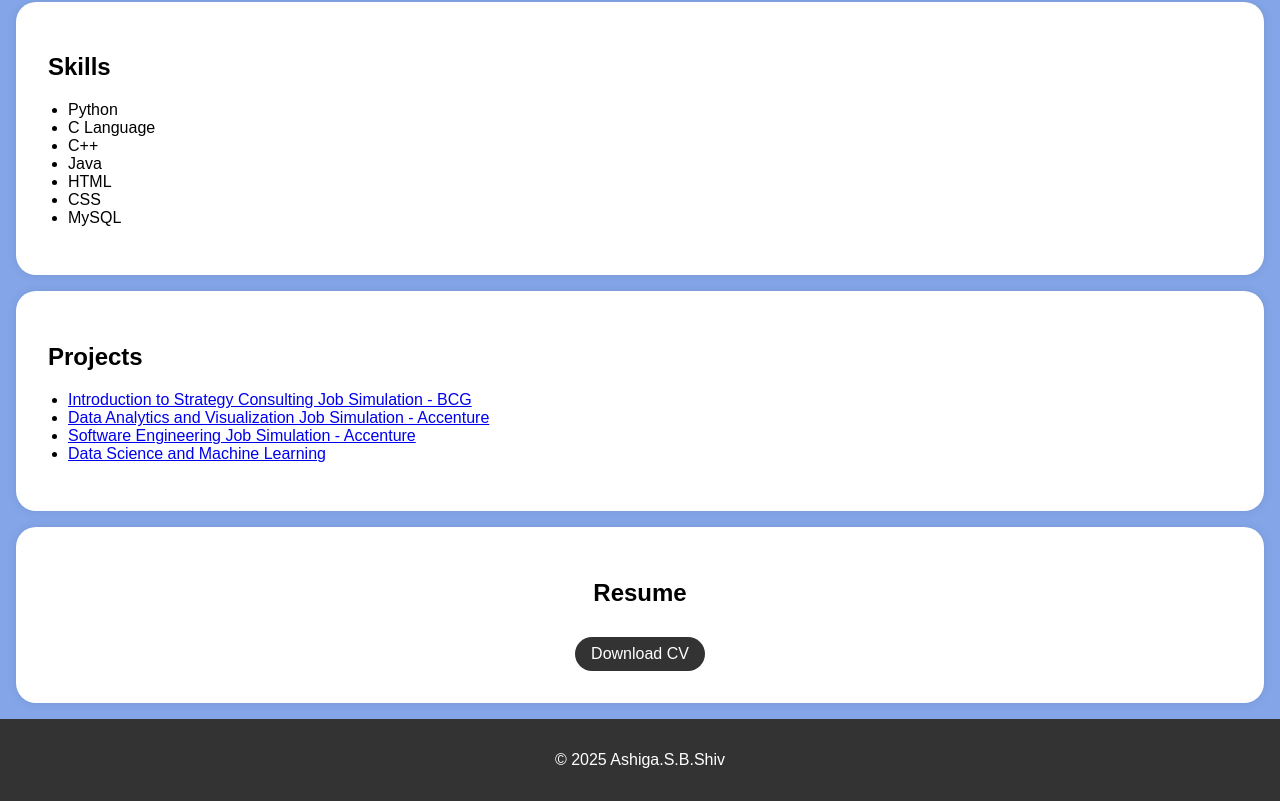
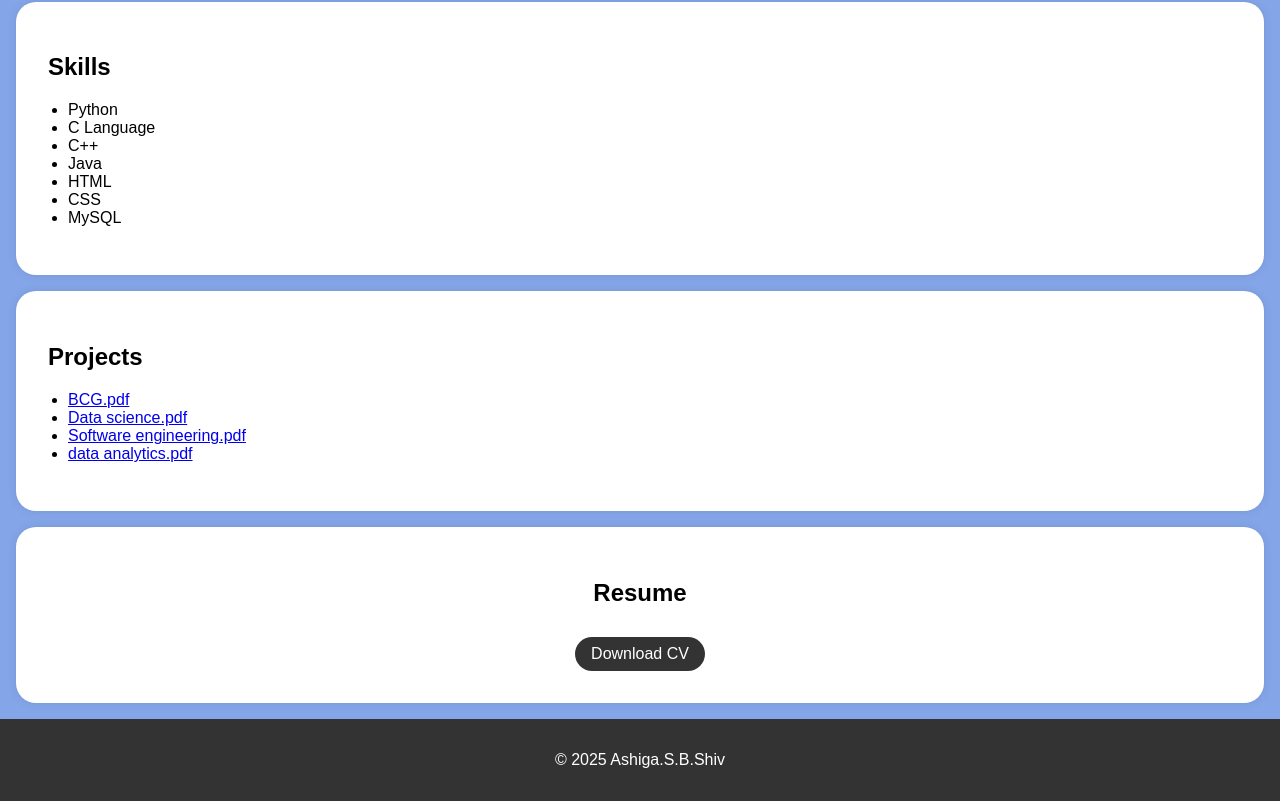
Before and after one commit to AshigaShiv/Portfolio, a plain HTML site: page index.html in a window 1280 px wide. Shown: the part 624-1425 px from the top of the page. Drawn offline with Linux system fonts and the light colour scheme.

Commit message:
index.html

```diff
--- a/index.html
+++ b/index.html
@@ -145,10 +145,10 @@
         <div class="section-content">
             <h2>Projects</h2>
             <ul>
-                <li><a href="#">Introduction to Strategy Consulting Job Simulation - BCG</a></li>
-                <li><a href="#">Data Analytics and Visualization Job Simulation - Accenture</a></li>
-                <li><a href="#">Software Engineering Job Simulation - Accenture</a></li>
-                <li><a href="#">Data Science and Machine Learning</a></li>
+                <li><a href="#">BCG.pdf</a></li>
+                <li><a href="#">Data science.pdf</a></li>
+                <li><a href="#">Software engineering.pdf</a></li>
+                <li><a href="#">data analytics.pdf</a></li>
             </ul>
         </div>
     </section>
```
